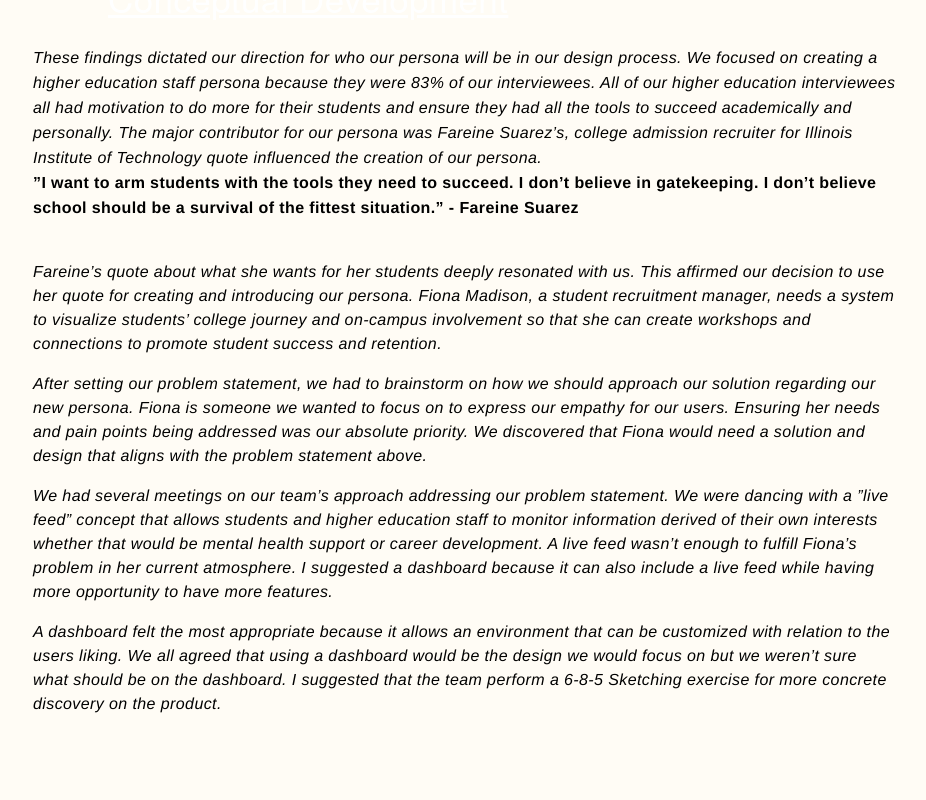
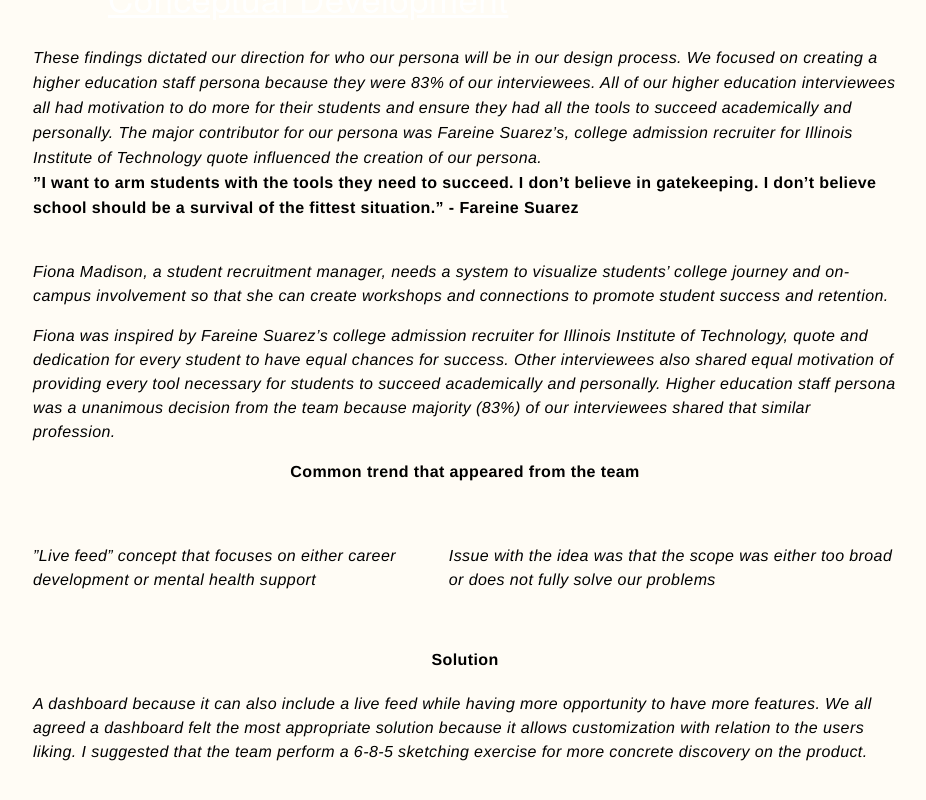
Before and after one commit to MikeSanDev/asj-portfolio, a Next.js app: page /workPage in a window 1280 px wide. Shown: the part 1947-2747 px from the top of the page, without its empty margins (175-1101 px from the left). Before the commit the page ends 2719 px from the top, so only its background shows below. Built offline with nearby package versions, Linux system fonts and the light colour scheme.

Commit message:
reach edits

```diff
--- a/pages/workPage.tsx
+++ b/pages/workPage.tsx
@@ -100,25 +100,26 @@ export default function workPage() {
                         I don&rsquo;t believe school should be a survival of the fittest situation.&rdquo; <span>- Fareine Suarez </span></strong>
                     <div className="flex flex-col justify-between py-10 h-full">
                         <em className="mb-4">
-                            Fareine&rsquo;s quote about what she wants for her students deeply resonated with us.
-                            This affirmed our decision to use her quote for creating and introducing our persona.
                             Fiona Madison, a student recruitment manager, needs a system to visualize students&rsquo; college journey and on-campus involvement so that she can create workshops and connections to promote student success and retention.
                         </em>
                         <em className="mb-4">
-                            After setting our problem statement, we had to brainstorm on how we should approach our solution regarding our new persona.
-                            Fiona is someone we wanted to focus on to express our empathy for our users.
-                            Ensuring her needs and pain points being addressed was our absolute priority.
-                            We discovered that Fiona would need a solution and design that aligns with the problem statement above.
+                            Fiona was inspired by Fareine Suarez&rsquo;s college admission recruiter for Illinois Institute of Technology, quote and dedication for every student to have equal chances for success.
+                            Other interviewees also shared equal motivation of providing every tool necessary for students to succeed academically and personally.
+                            Higher education staff persona was a unanimous decision from the team because majority (83%) of our interviewees shared that similar profession.
                         </em>
+                        <strong className="flex justify-center text-black pb-5">Common trend that appeared from the team</strong>
+                        <div className="flex justify-center space-x-2 py-10">
+                            <em className="mb-4 ">
+                                &rdquo;Live feed&rdquo; concept that focuses on either career development or mental health support
+                            </em>
+                            <em className="mb-4">
+                                Issue with the idea was that the scope was either too broad or does not fully solve our problems
+                            </em>
+                        </div>
+                        <strong className="flex justify-center text-black pb-5">Solution</strong>
                         <em className="mb-4">
-                            We had several meetings on our team&rsquo;s approach addressing our problem statement. We were dancing with a &rdquo;live feed&rdquo; concept that allows students and higher education staff to monitor information derived of their own interests
-                            whether that would be mental health support or career development. A live feed wasn&rsquo;t enough to fulfill Fiona&rsquo;s problem in her current atmosphere.
-                            I suggested a dashboard because it can also include a live feed while having more opportunity to have more features.
-                        </em>
-                        <em className="mb-4">
-                            A dashboard felt the most appropriate because it allows an environment that can be customized with relation to the users liking.
-                            We all agreed that using a dashboard would be the design we would focus on but we weren&rsquo;t sure what should be on the dashboard.
-                            I suggested that the team perform a 6-8-5 Sketching exercise for more concrete discovery on the product.
+                            A dashboard because it can also include a live feed while having more opportunity to have more features. We all agreed a dashboard felt the most appropriate solution because it allows customization with relation to the users liking.
+                            I suggested that the team perform a 6-8-5 sketching exercise for more concrete discovery on the product.
                         </em>
                     </div>
                     {/* Four box image 2x2 */}
```
